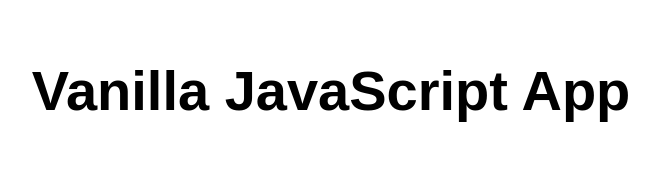
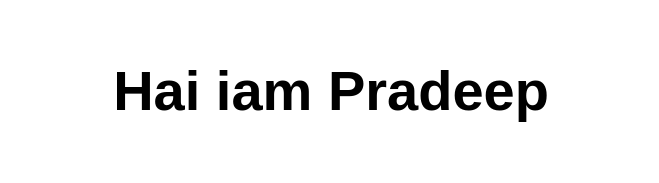
Before and after one commit to KrishnaPradeerpChandra/static-web-app, a website: page src/index.html in a window 1280 px wide. Shown: the whole page, without its empty margins (309-968 px from the left). Drawn offline with Linux system fonts and the light colour scheme.

Commit message:
First commit

```diff
--- a/src/index.html
+++ b/src/index.html
@@ -10,7 +10,7 @@
 
 <body>
   <main>
-    <h1>Vanilla JavaScript App</h1>
+    <h1>Hai iam Pradeep</h1>
   </main>
 </body>
 
```
